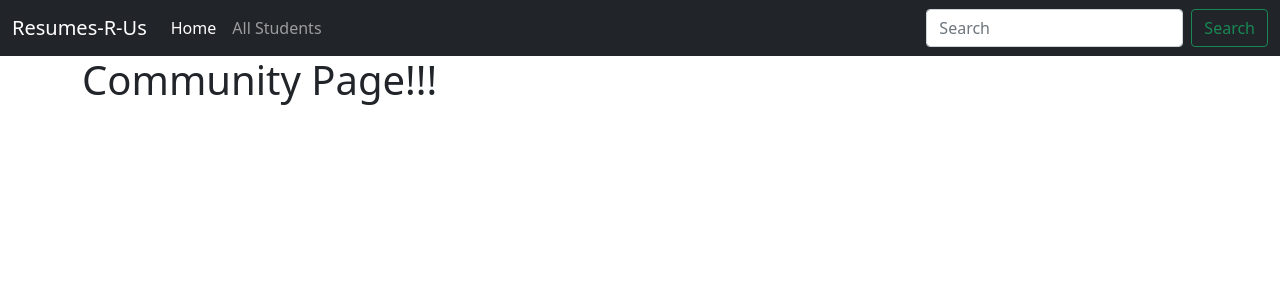
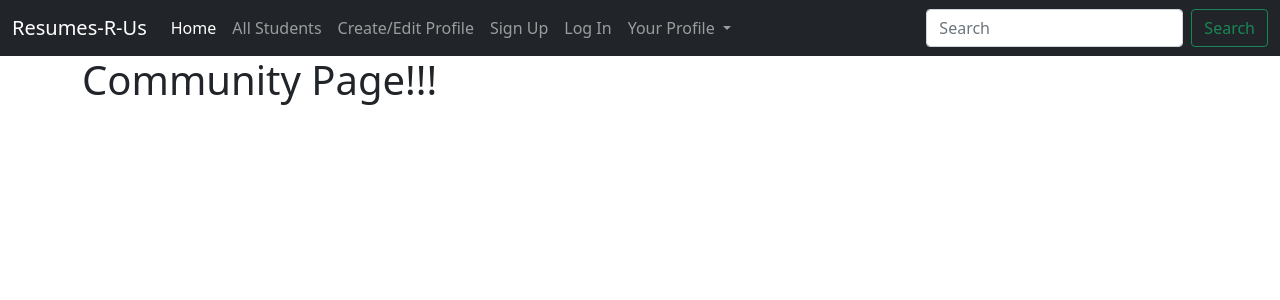
Before and after one commit to kred1150/team_api_project_community, a Vue app: page / in a window 1280 px wide. Shown: the top 300 px of the page. Built offline with nearby package versions, Linux system fonts and the light colour scheme.

Commit message:
Tested adding a dropdown menu to the navbar with log in/out links as well as create/edit profile links

```diff
--- a/src/App.vue
+++ b/src/App.vue
@@ -11,7 +11,7 @@
         aria-expanded="false"
         aria-label="Toggle navigation"
       >
-        <span class="navbar-toggler-icon"></span>
+        <span class="navbar-toggler-icon">Resumes-R-Us</span>
       </button>
       <div class="collapse navbar-collapse" id="navbarSupportedContent">
         <ul class="navbar-nav me-auto mb-2 mb-lg-0">
@@ -20,6 +20,33 @@
           </li>
           <li class="nav-item">
             <a class="nav-link" href="/students">All Students</a>
+          </li>
+          <li class="nav-item">
+            <a class="nav-link" href="/">Create/Edit Profile</a>
+          </li>
+          <li class="nav-item">
+            <a class="nav-link" href="/">Sign Up</a>
+          </li>
+          <li class="nav-item">
+            <a class="nav-link" href="/">Log In</a>
+          </li>
+
+          <li class="nav-item dropdown">
+            <a
+              class="nav-link dropdown-toggle"
+              href="#"
+              id="navbarDarkDropdownMenuLink"
+              role="button"
+              data-bs-toggle="dropdown"
+              aria-expanded="false"
+            >
+              Your Profile
+            </a>
+            <ul class="dropdown-menu dropdown-menu-dark" aria-labelledby="navbarDarkDropdownMenuLink">
+              <li><a class="dropdown-item" href="#">Sign Up</a></li>
+              <li><a class="dropdown-item" href="#">Log In</a></li>
+              <li><a class="dropdown-item" href="#">Create/Edit Profile</a></li>
+            </ul>
           </li>
         </ul>
         <form class="d-flex">
```
